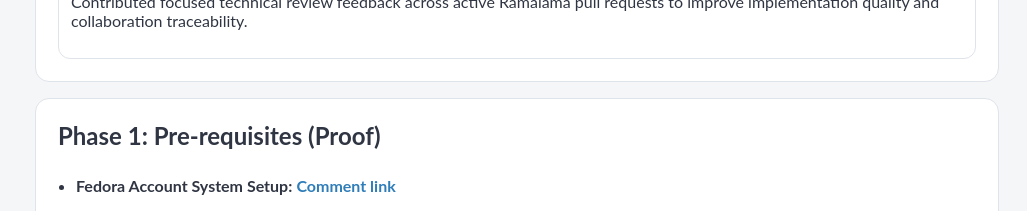
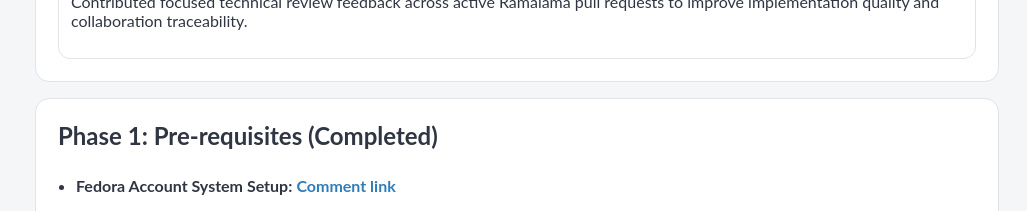
Before and after one commit to amkr6207/outreachy-portfolio, a plain HTML site: page index.html in a window 1280 px wide. Shown: the part 1000-1211 px from the top of the page, without its empty margins (253-1280 px from the left). Drawn offline with Linux system fonts and the light colour scheme.

Commit message:
Rename Phase 1 section to completed

```diff
--- a/index.html
+++ b/index.html
@@ -109,7 +109,7 @@
     </section>
 
     <section id="phase1" class="card">
-      <h3>Phase 1: Pre-requisites (Proof)</h3>
+      <h3>Phase 1: Pre-requisites (Completed)</h3>
       <ul class="proof-list">
         <li>
           <strong>Fedora Account System Setup:</strong>
```
